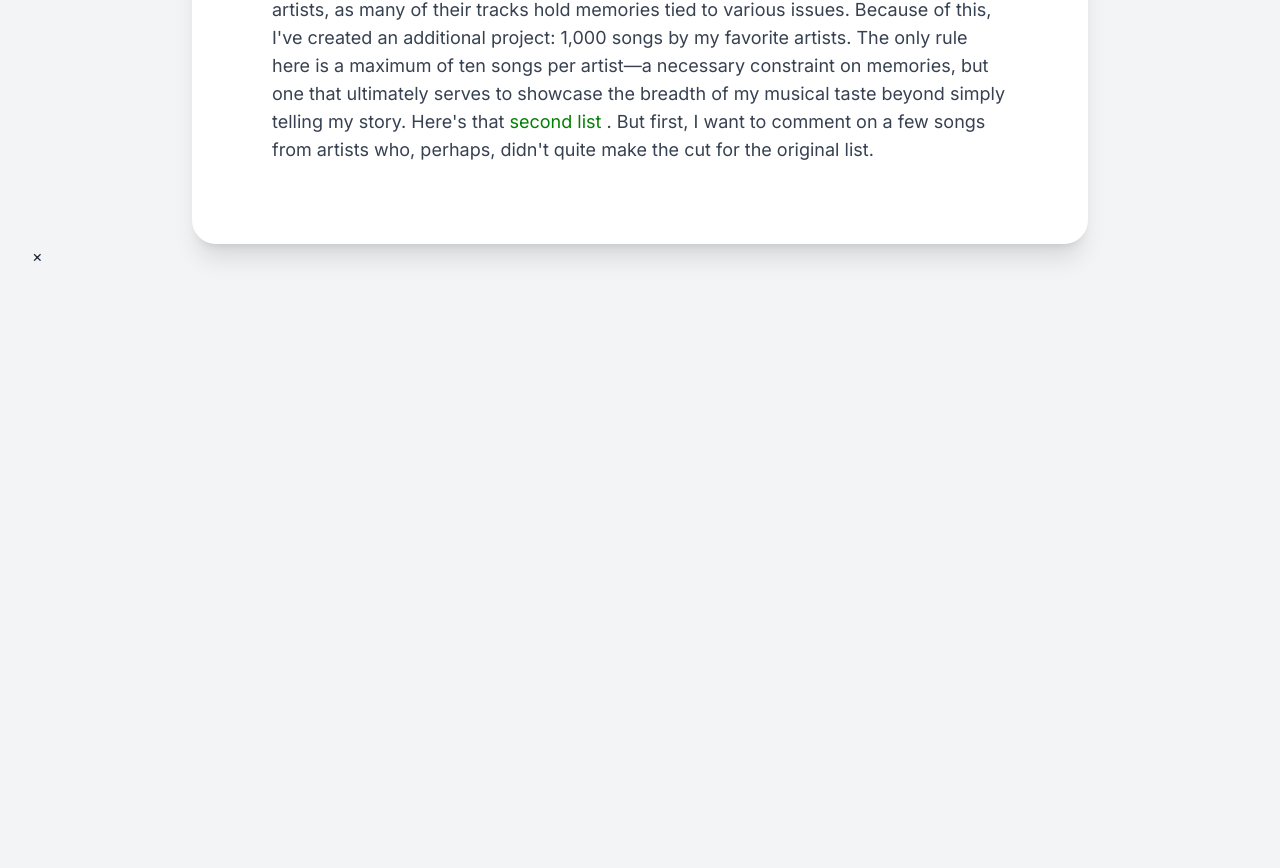
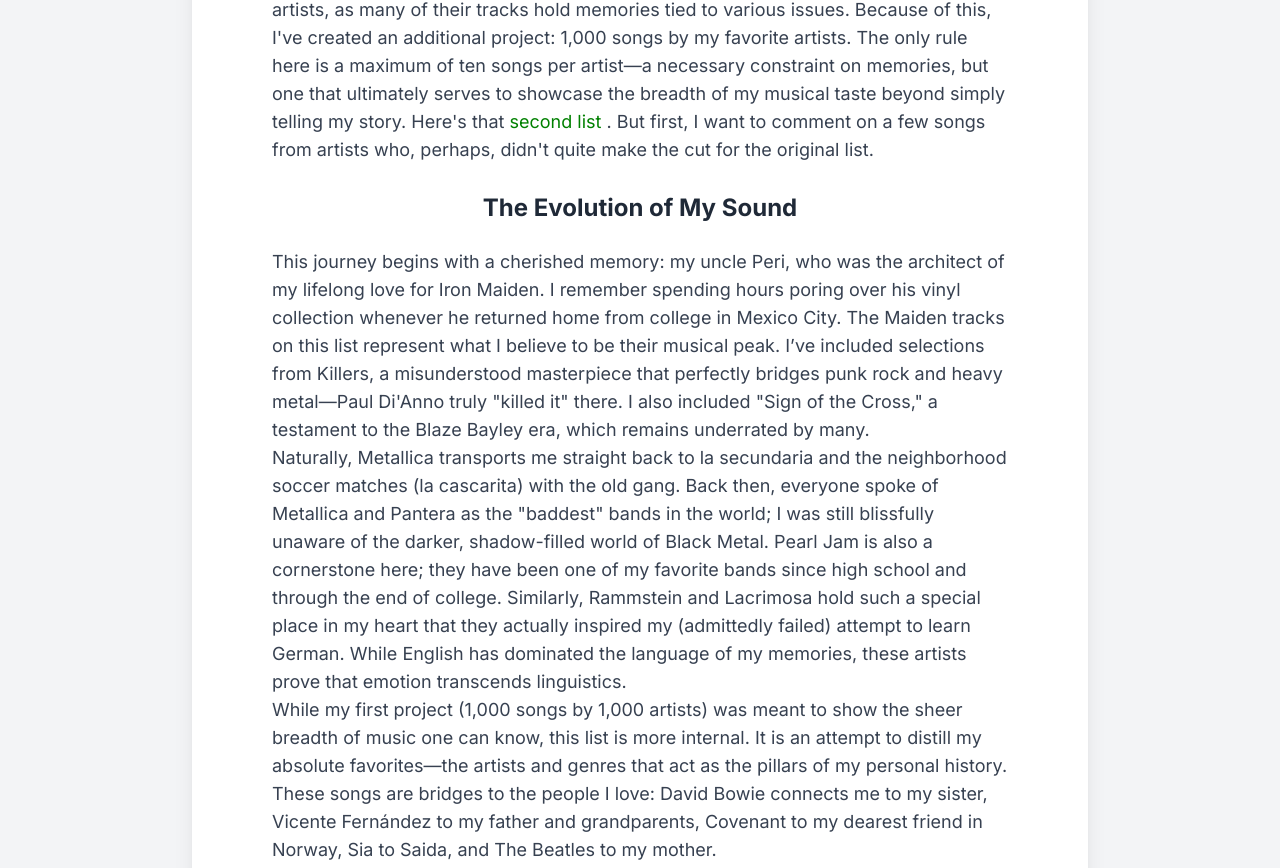
Before and after one commit to caesantibanez/project_cini, a plain HTML site: page index.html in a window 1280 px wide. Shown: the part 2891-3759 px from the top of the page. Before the commit the page ends 3191 px from the top, so only its background shows below. Drawn offline with nearby package versions, Linux system fonts and the light colour scheme.

Commit message:
Update index.html

```diff
--- a/index.html
+++ b/index.html
@@ -117,7 +117,24 @@
                 artists, as many of their tracks hold memories tied to various issues. Because of this, I've created an additional project: 1,000 songs by my favorite artists. The only rule here is a maximum of
                 ten songs per artist—a necessary constraint on memories, but one that ultimately serves to showcase the breadth of my musical taste beyond simply telling my story.
                 Here's that <a href= "https://open.spotify.com/playlist/2Y1vxJznJdWhBibgoxD7DE?si=cb9eaae5f3d74d01" target="_blank" style="color: green;"> second list </a>. But first, I want to comment on a few
-                songs from artists who, perhaps, didn't quite make the cut for the original list.
+                songs from artists who, perhaps, didn't quite make the cut for the original list.<br><br>
+               </p>
+               <h2 class="text-2xl sm:text-2xl font-bold text-gray-800 text-center mb-6">
+                   The Evolution of My Sound
+               </h2>
+               <p class="text-gray-700 text-base sm:text-lg leading-relaxed">
+                This journey begins with a cherished memory: my uncle Peri, who was the architect of my lifelong love for Iron Maiden. I remember spending hours poring over his vinyl collection whenever he returned home
+                from college in Mexico City. The Maiden tracks on this list represent what I believe to be their musical peak. I’ve included selections from Killers, a misunderstood masterpiece that perfectly bridges punk
+                rock and heavy metal—Paul Di'Anno truly "killed it" there. I also included "Sign of the Cross," a testament to the Blaze Bayley era, which remains underrated by many. <br>
+                Naturally, Metallica transports me straight back to la secundaria and the neighborhood soccer matches (la cascarita) with the old gang. Back then, everyone spoke of Metallica and Pantera as the "baddest" bands
+                in the world; I was still blissfully unaware of the darker, shadow-filled world of Black Metal. Pearl Jam is also a cornerstone here; they have been one of my favorite bands since high school and through
+                the end of college. Similarly, Rammstein and Lacrimosa hold such a special place in my heart that they actually inspired my (admittedly failed) attempt to learn German. While English has dominated the
+                language of my memories, these artists prove that emotion transcends linguistics. <br>
+                While my first project (1,000 songs by 1,000 artists) was meant to show the sheer breadth of music one can know, this list is more internal. It is an attempt to distill my absolute favorites—the artists and genres
+                that act as the pillars of my personal history. These songs are bridges to the people I love: David Bowie connects me to my sister, Vicente Fernández to my father and grandparents, Covenant to my dearest friend
+                in Norway, Sia to Saida, and The Beatles to my mother.<br>
+                Finally, my deep-seated passion for Black Metal finds its place here. "Starless Sky" is a powerful track that instantly lifts my mood, while "At the Foot of the Red Mountains" awakens a primal desire to isolate—to
+                retreat far into the north, lost within the silence of a dark, snow-covered forest.
                </p>
         </section>
     </div>
```
